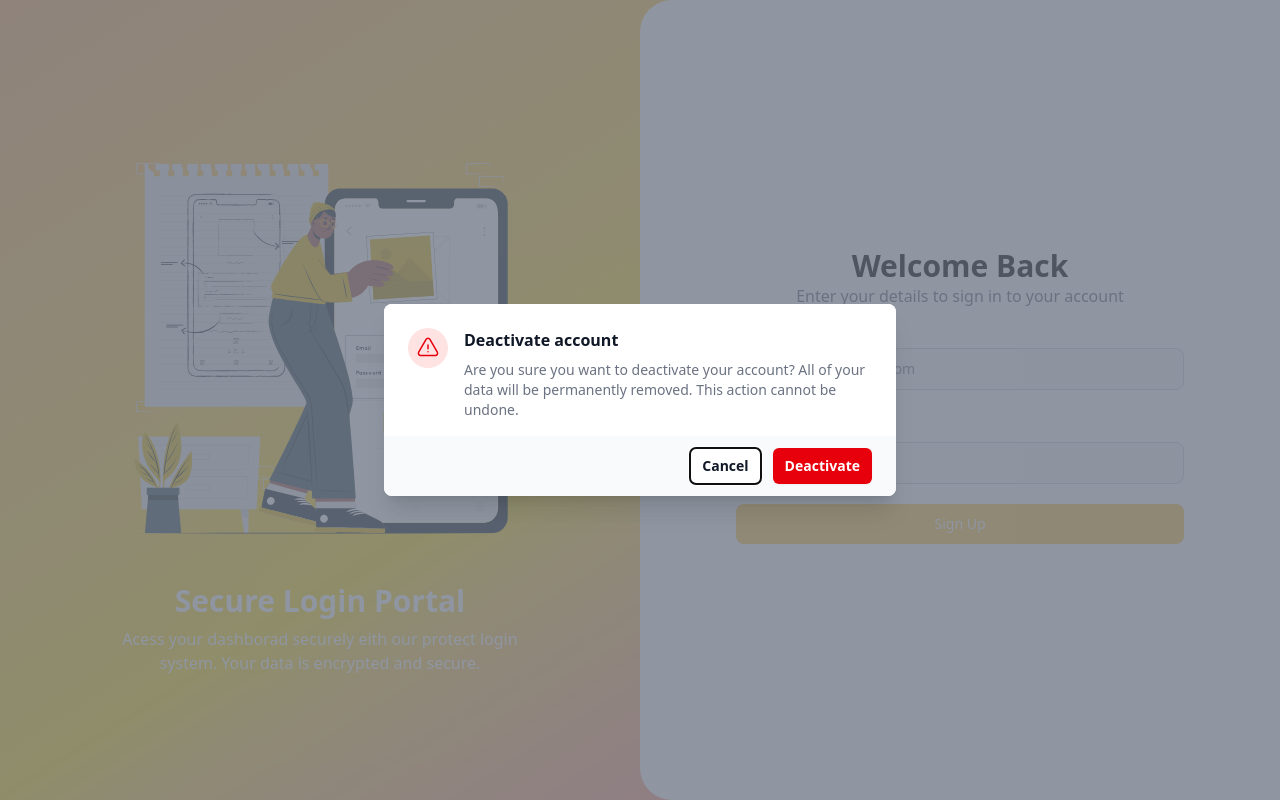
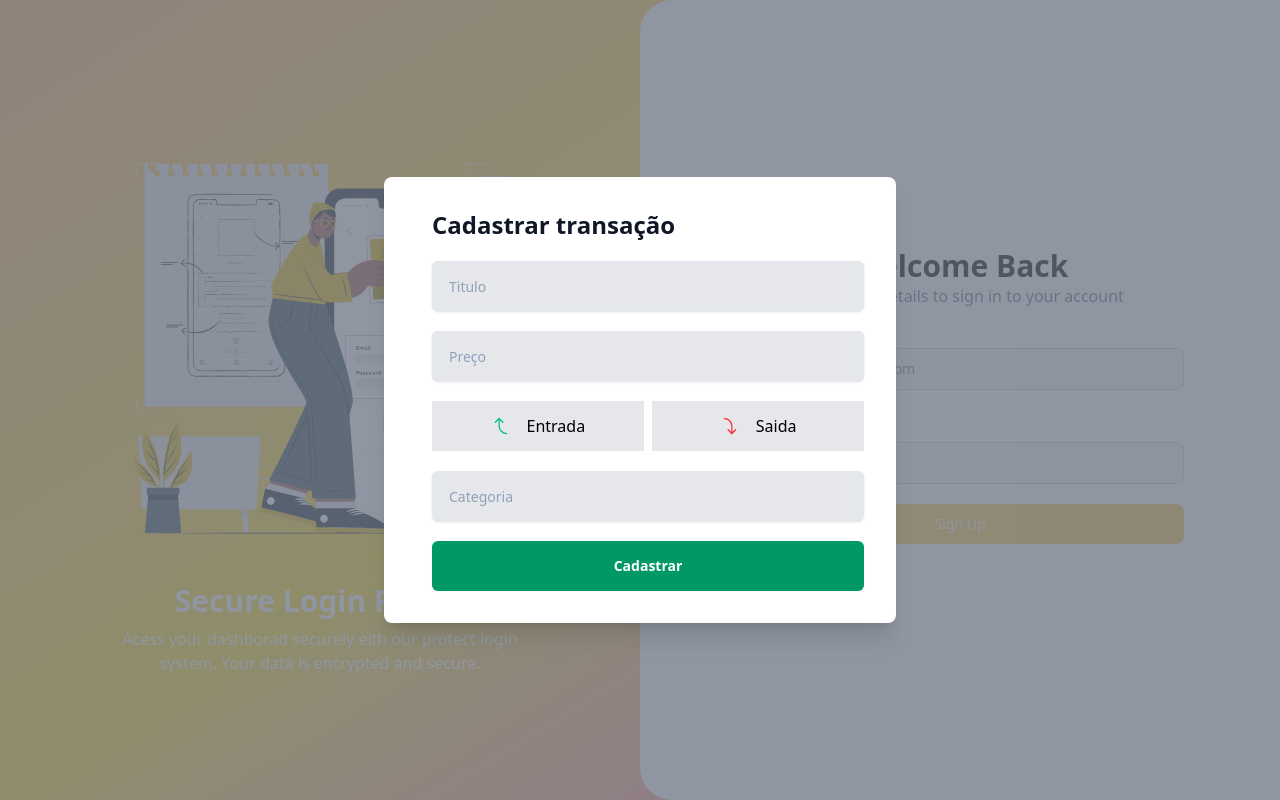
Before and after one commit to Gabriel-Vital/Digital-React-Project, a React (Vite) app: page / in a window 1280 px wide. Built offline with nearby package versions, Linux system fonts and the light colour scheme.

Commit message:
modal estilizado

```diff
--- a/src/components/ModalNewTransaction/ModalNewTransaction.jsx
+++ b/src/components/ModalNewTransaction/ModalNewTransaction.jsx
@@ -1,9 +1,16 @@
-import { useState } from 'react'
-import { Dialog, DialogBackdrop, DialogPanel, DialogTitle } from '@headlessui/react'
-import { ExclamationTriangleIcon } from '@heroicons/react/24/outline'
+import { useState } from "react";
+import {
+  Dialog,
+  DialogBackdrop,
+  DialogPanel,
+  DialogTitle,
+} from "@headlessui/react";
+import Input from "./componentsModal/InputModal";
+import { ArrowBendLeftUp, ArrowBendRightDown } from "phosphor-react";
+import ButtonModal from "./componentsModal/ButtonModal";
 
 export default function ModalNewTransaction() {
-  const [open, setOpen] = useState(true)
+  const [open, setOpen] = useState(true);
 
   return (
     <Dialog open={open} onClose={setOpen} className="relative z-10">
@@ -13,49 +20,60 @@ export default function ModalNewTransaction() {
       />
 
       <div className="fixed inset-0 z-10 w-screen overflow-y-auto">
-        <div className="flex min-h-full items-end justify-center p-4 text-center sm:items-center sm:p-0">
+        <div className="flex min-h-full w-full items-end justify-center p-4 text-center sm:items-center sm:p-0">
           <DialogPanel
             transition
-            className="relative transform overflow-hidden rounded-lg bg-white text-left shadow-xl transition-all data-closed:translate-y-4 data-closed:opacity-0 data-enter:duration-300 data-enter:ease-out data-leave:duration-200 data-leave:ease-in sm:my-8 sm:w-full sm:max-w-lg data-closed:sm:translate-y-0 data-closed:sm:scale-95"
+            className="relative transform overflow-hidden rounded-lg bg-white text-left shadow-xl transition-all data-closed:translate-y-4 data-closed:opacity-0 data-enter:duration-300 data-enter:ease-out data-leave:duration-200 data-leave:ease-in sm:my-8 sm:w-full sm:max-w-lg data-closed:sm:translate-y-0 data-closed:sm:scale-95 p-2"
           >
-            <div className="bg-white px-4 pt-5 pb-4 sm:p-6 sm:pb-4">
+            <div className="bg-white px-4 pt-5 pb-4 sm:p-6 sm:pb-4 h-[430px]">
               <div className="sm:flex sm:items-start">
-                <div className="mx-auto flex size-12 shrink-0 items-center justify-center rounded-full bg-red-100 sm:mx-0 sm:size-10">
-                  <ExclamationTriangleIcon aria-hidden="true" className="size-6 text-red-600" />
-                </div>
-                <div className="mt-3 text-center sm:mt-0 sm:ml-4 sm:text-left">
-                  <DialogTitle as="h3" className="text-base font-semibold text-gray-900">
-                    Deactivate account
+                <div className="mt-3 text-center sm:mt-0 sm:ml-4 sm:text-left w-full">
+                  <DialogTitle
+                    as="h1"
+                    className="text-2xl font-bold text-gray-900 mb-5"
+                  >
+                    Cadastrar transação
                   </DialogTitle>
-                  <div className="mt-2">
-                    <p className="text-sm text-gray-500">
-                      Are you sure you want to deactivate your account? All of your data will be permanently removed.
-                      This action cannot be undone.
-                    </p>
+                  <div className="mt-2 w-full space-y-5">
+                    <Input placeholder="Titulo" />
+                    <Input placeholder="Preço" />
+                    <div className="flex justify-between">
+                      <ButtonModal
+                        icon={
+                          <ArrowBendLeftUp
+                            size={20}
+                            className="text-emerald-500 font-bold"
+                          />
+                        }
+                        title="Entrada"
+                      />
+                      <ButtonModal
+                        icon={
+                          <ArrowBendRightDown
+                            size={20}
+                            className="text-red-500 font-bold"
+                          />
+                        }
+                        title="Saida"
+                      />
+                    </div>
+                    <Input placeholder="Categoria" />
+                  </div>
+                  <div className="bg-white w-full flex items-center justify-center sm:flex sm:flex-row-reverse mt-5">
+                    <button
+                      type="button"
+                      onClick={() => setOpen(false)}
+                      className="w-full h-[50px] items-center justify-center rounded-md bg-emerald-600 px-3 py-2 text-sm font-semibold text-white shadow-xs hover:bg-emerald-500 cursor-pointer"
+                    >
+                      Cadastrar
+                    </button>
                   </div>
                 </div>
               </div>
-            </div>
-            <div className="bg-gray-50 px-4 py-3 sm:flex sm:flex-row-reverse sm:px-6">
-              <button
-                type="button"
-                onClick={() => setOpen(false)}
-                className="inline-flex w-full justify-center rounded-md bg-red-600 px-3 py-2 text-sm font-semibold text-white shadow-xs hover:bg-red-500 sm:ml-3 sm:w-auto"
-              >
-                Deactivate
-              </button>
-              <button
-                type="button"
-                data-autofocus
-                onClick={() => setOpen(false)}
-                className="mt-3 inline-flex w-full justify-center rounded-md bg-white px-3 py-2 text-sm font-semibold text-gray-900 shadow-xs ring-1 ring-gray-300 ring-inset hover:bg-gray-50 sm:mt-0 sm:w-auto"
-              >
-                Cancel
-              </button>
             </div>
           </DialogPanel>
         </div>
       </div>
     </Dialog>
-  )
+  );
 }
--- /dev/null
+++ b/src/components/ModalNewTransaction/componentsModal/ButtonModal.jsx
@@ -0,0 +1,14 @@
+import { ArrowBendLeftUp } from "phosphor-react";
+import React from "react";
+
+const ButtonModal = ({icon, title}) => {
+  return (
+    <>
+      <div className="px-4 py-2 cursor-pointer bg-gray-200 w-[49%] h-[50px] flex gap-4 items-center justify-center transition ease-in-out duration-150 hover:bg-gray-300">
+        {icon} {title}
+      </div>
+    </>
+  );
+};
+
+export default ButtonModal;
--- /dev/null
+++ b/src/components/ModalNewTransaction/componentsModal/InputModal.jsx
@@ -0,0 +1,16 @@
+import React from "react";
+
+const Input = ({ placeholder }) => {
+  return (
+    <>
+      <div className="w-full">
+        <input
+          className="w-full h-[50px] bg-gray-200 placeholder:text-slate-400 text-slate-700 text-sm border border-slate-200 rounded-md px-4 py-2 transition duration-300 ease focus:outline-none focus:border-slate-400 hover:border-slate-300 shadow-sm focus:shadow"
+          placeholder={placeholder}
+        />
+      </div>
+    </>
+  );
+};
+
+export default Input;
```
